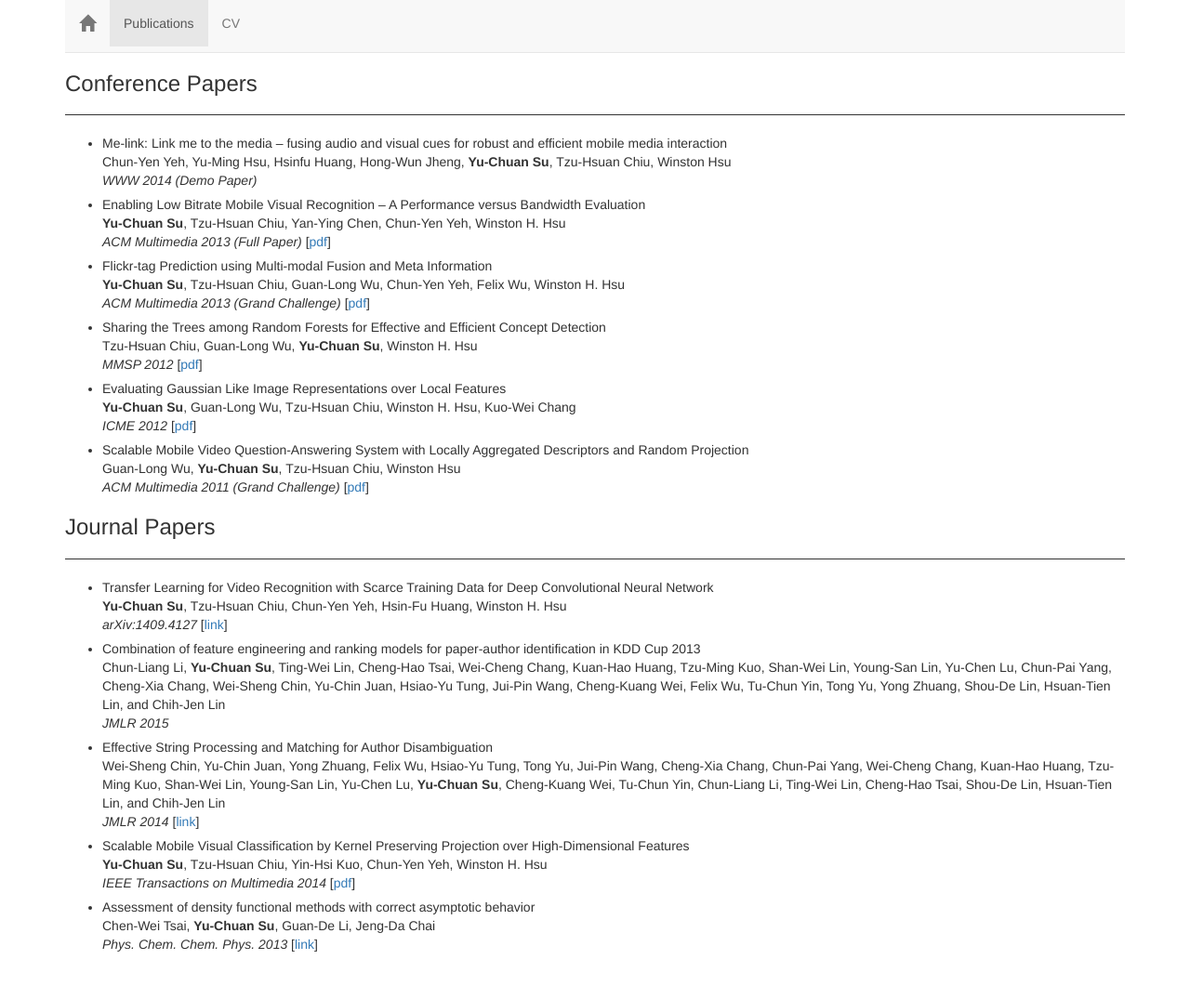
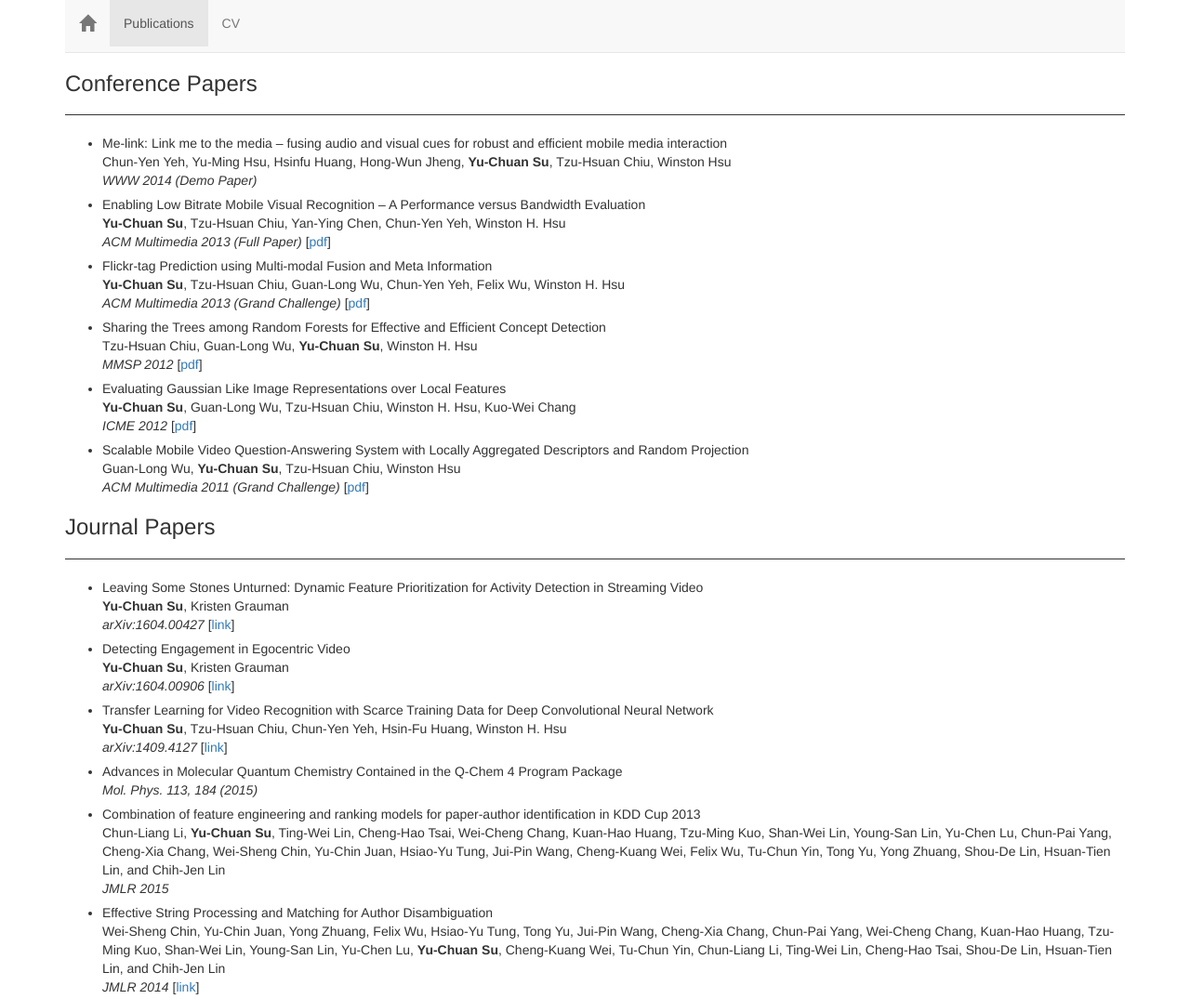
Before and after one commit to sammy-su/sammy-su.github.io, a plain HTML site: page publications.html in a window 1280 px wide. Shown: the top 1075 px of the page at 93% size. Drawn offline with nearby package versions, Linux system fonts and the light colour scheme.

Commit message:
Update publications

```diff
--- a/publications.html
+++ b/publications.html
@@ -49,6 +49,12 @@
             <h3>Conference Papers</h3>
             <hr class="single">
             <ul>
+                <!--li>
+                Low-Bitrate and Online Mobile Video Classification<br>
+                Chun-Yen Yeh, <strong>Yu-Chuan Su</strong>, Hsinfu Huang, Ting-Hsuan Chao, Sebastian Agethen, Winston Hsu<br>
+                <em>ICCE 2016</em>
+                </li-->
+
                 <li>
                 Me-link: Link me to the media – fusing audio and visual cues for robust and efficient mobile media interaction<br>
                 Chun-Yen Yeh, Yu-Ming Hsu, Hsinfu Huang, Hong-Wun Jheng, <strong>Yu-Chuan Su</strong>, Tzu-Hsuan Chiu, Winston Hsu<br>
@@ -90,9 +96,26 @@
             <hr class="single">
             <ul>
                 <li>
+                Leaving Some Stones Unturned: Dynamic Feature Prioritization for Activity Detection in Streaming Video<br>
+                <strong>Yu-Chuan Su</strong>, Kristen Grauman<br>
+                <em>arXiv:1604.00427</em> [<a href="http://arxiv.org/abs/1604.00427">link</a>]
+                </li>
+
+                <li>
+                Detecting Engagement in Egocentric Video<br>
+                <strong>Yu-Chuan Su</strong>, Kristen Grauman<br>
+                <em>arXiv:1604.00906</em> [<a href="http://arxiv.org/abs/1604.00906">link</a>]
+                </li>
+
+                <li>
                 Transfer Learning for Video Recognition with Scarce Training Data for Deep Convolutional Neural Network<br>
                 <strong>Yu-Chuan Su</strong>, Tzu-Hsuan Chiu, Chun-Yen Yeh, Hsin-Fu Huang, Winston H. Hsu<br>
                 <em>arXiv:1409.4127</em> [<a href="http://arxiv.org/abs/1409.4127">link</a>]
+                </li>
+
+                <li>
+                Advances in Molecular Quantum Chemistry Contained in the Q-Chem 4 Program Package<br>
+                <em>Mol. Phys. 113, 184 (2015)</em>
                 </li>
 
                 <li>
```
